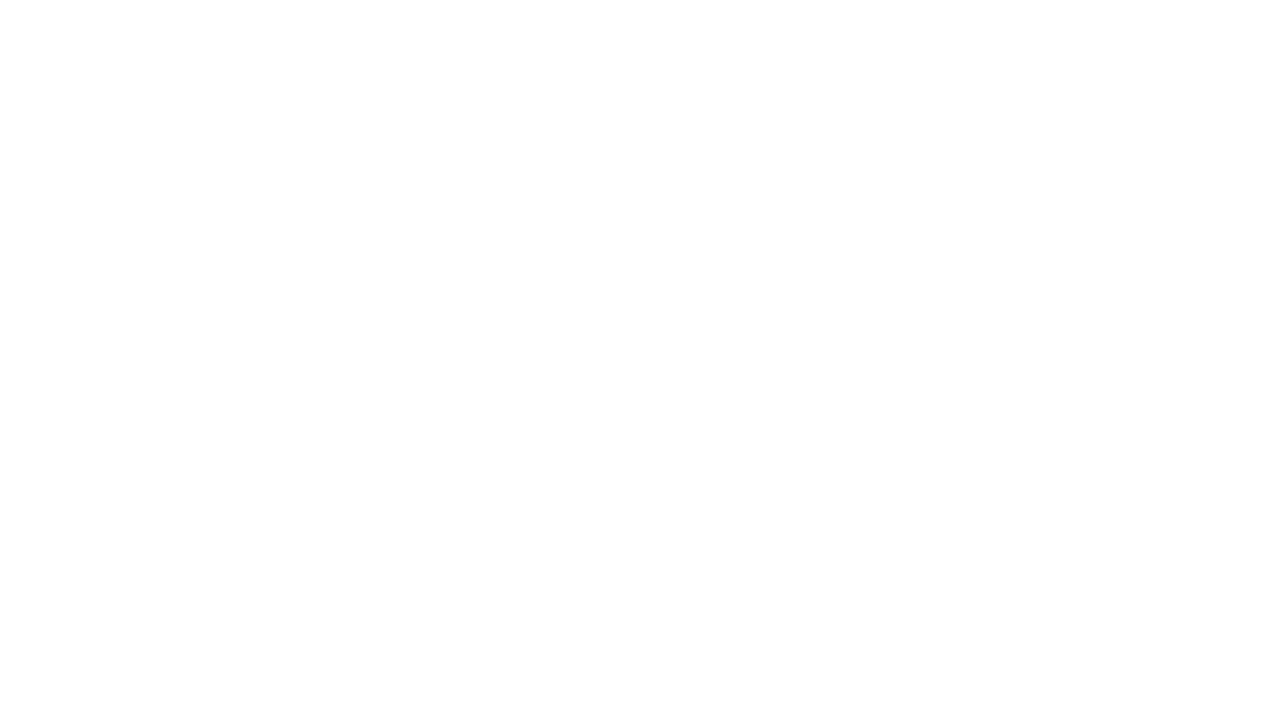
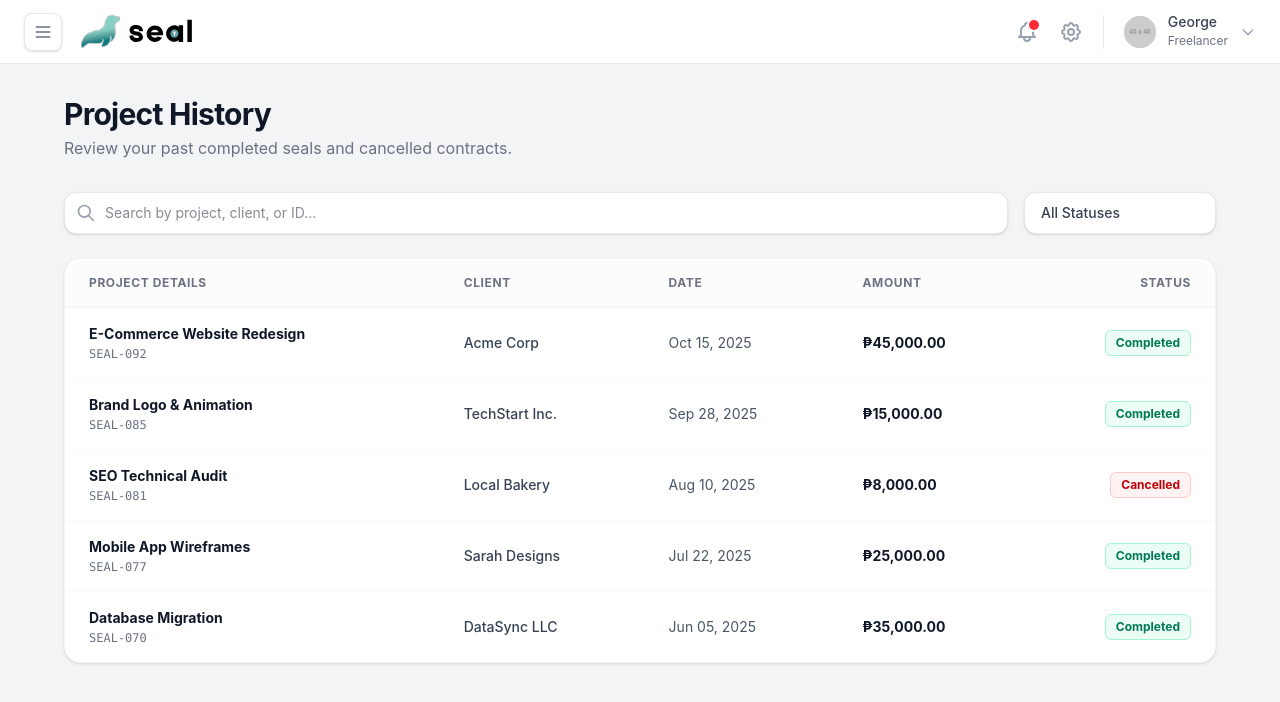
Before and after one commit to Georgebruh/Project_Seal, a Vue app: page /history in a window 1280 px wide. Before the commit this address had no page. Shown: the top 702 px of the page. Built offline with nearby package versions, Linux system fonts and the light colour scheme; the HTML template or start-up script is replaced by a standard one.

Commit message:
feat: implement project history page and connect sidebar link

```diff
--- a/src/components/Sidebar.vue
+++ b/src/components/Sidebar.vue
@@ -18,7 +18,7 @@ const navigation = computed(() => {
       { name: 'Dashboard', href: '/freelancer', icon: 'M3 12l2-2m0 0l7-7 7 7M5 10v10a1 1 0 001 1h3m10-11l2 2m-2-2v10a1 1 0 01-1 1h-3m-6 0a1 1 0 001-1v-4a1 1 0 011-1h2a1 1 0 011 1v4a1 1 0 001 1m-6 0h6' },
       { name: 'My Seals', href: '#', icon: 'M3 7v10a2 2 0 002 2h14a2 2 0 002-2V9a2 2 0 00-2-2h-6l-2-2H5a2 2 0 00-2 2z' },
       { name: 'Analytics', href: '#', icon: 'M9 19v-6a2 2 0 00-2-2H5a2 2 0 00-2 2v6a2 2 0 002 2h2a2 2 0 002-2zm0 0V9a2 2 0 012-2h2a2 2 0 012 2v10m-6 0a2 2 0 002 2h2a2 2 0 002-2m0 0V5a2 2 0 012-2h2a2 2 0 012-2h-2a2 2 0 01-2-2z' },
-      { name: 'History', href: '#', icon: 'M12 8v4l3 3m6-3a9 9 0 11-18 0 9 9 0 0118 0z' },
+      { name: 'History', href: '/history', icon: 'M12 8v4l3 3m6-3a9 9 0 11-18 0 9 9 0 0118 0z' },
     ]
   } else {
     // Client-specific tools
--- a/src/router/index.ts
+++ b/src/router/index.ts
@@ -21,11 +21,6 @@ const router = createRouter({
           name: 'freelancer-dashboard',
           component: () => import('@/views/FreelancerDashboard.vue')
         },
-      {
-          path: 'analytics',
-          name: 'analytics',
-          component: () => import('@/views/AnalyticsView.vue')
-        },
         {
           path: 'client',
           name: 'client-dashboard',
@@ -41,11 +36,15 @@ const router = createRouter({
           name: 'seal-detail',
           component: () => import('@/views/SealDetailView.vue')
         },
-
         {
           path: 'notifications',
           name: 'notifications',
           component: () => import('@/views/NotificationsView.vue')
+        },
+        {
+          path: 'history',
+          name: 'history',
+          component: () => import('@/views/HistoryView.vue')
         }
       ]
     }
--- /dev/null
+++ b/src/views/HistoryView.vue
@@ -0,0 +1,135 @@
+<script setup lang="ts">
+import { ref, computed, onMounted } from 'vue'
+
+const isLoading = ref(true)
+
+// Mock Data for past projects
+const historyRecords = ref<any[]>([])
+const searchQuery = ref('')
+const filterStatus = ref('all') // all, completed, cancelled
+
+onMounted(() => {
+  // Simulate fetching history from Supabase
+  setTimeout(() => {
+    historyRecords.value = [
+      { id: 'SEAL-092', title: 'E-Commerce Website Redesign', client: 'Acme Corp', dateCompleted: 'Oct 15, 2025', amount: 45000, status: 'completed' },
+      { id: 'SEAL-085', title: 'Brand Logo & Animation', client: 'TechStart Inc.', dateCompleted: 'Sep 28, 2025', amount: 15000, status: 'completed' },
+      { id: 'SEAL-081', title: 'SEO Technical Audit', client: 'Local Bakery', dateCompleted: 'Aug 10, 2025', amount: 8000, status: 'cancelled' },
+      { id: 'SEAL-077', title: 'Mobile App Wireframes', client: 'Sarah Designs', dateCompleted: 'Jul 22, 2025', amount: 25000, status: 'completed' },
+      { id: 'SEAL-070', title: 'Database Migration', client: 'DataSync LLC', dateCompleted: 'Jun 05, 2025', amount: 35000, status: 'completed' },
+    ]
+    isLoading.value = false
+  }, 600)
+})
+
+// Filter logic
+const filteredHistory = computed(() => {
+  return historyRecords.value.filter(record => {
+    const matchesSearch = record.title.toLowerCase().includes(searchQuery.value.toLowerCase()) ||
+                          record.client.toLowerCase().includes(searchQuery.value.toLowerCase()) ||
+                          record.id.toLowerCase().includes(searchQuery.value.toLowerCase())
+    const matchesStatus = filterStatus.value === 'all' || record.status === filterStatus.value
+    return matchesSearch && matchesStatus
+  })
+})
+
+const formatCurrency = (amount: number) => {
+  return `₱${amount.toLocaleString('en-US', { minimumFractionDigits: 2 })}`
+}
+
+const getStatusBadge = (status: string) => {
+  if (status === 'completed') return 'bg-emerald-50 text-emerald-700 border-emerald-200'
+  if (status === 'cancelled') return 'bg-red-50 text-red-700 border-red-200'
+  return 'bg-gray-50 text-gray-700 border-gray-200'
+}
+</script>
+
+<template>
+  <div class="max-w-6xl mx-auto pb-12">
+
+    <div class="mb-8">
+      <h2 class="text-3xl font-bold text-gray-900 tracking-tight">Project History</h2>
+      <p class="text-gray-500 mt-1">Review your past completed seals and cancelled contracts.</p>
+    </div>
+
+    <div class="flex flex-col sm:flex-row gap-4 mb-6">
+      <div class="relative flex-1">
+        <div class="absolute inset-y-0 left-0 pl-3 flex items-center pointer-events-none">
+          <svg class="w-5 h-5 text-gray-400" fill="none" stroke="currentColor" viewBox="0 0 24 24"><path stroke-linecap="round" stroke-linejoin="round" stroke-width="2" d="M21 21l-6-6m2-5a7 7 0 11-14 0 7 7 0 0114 0z"></path></svg>
+        </div>
+        <input
+          v-model="searchQuery"
+          type="text"
+          placeholder="Search by project, client, or ID..."
+          class="w-full pl-10 pr-4 py-2.5 bg-white border border-gray-200 rounded-xl focus:outline-none focus:ring-2 focus:ring-seal-teal/50 focus:border-seal-teal transition-all shadow-sm text-sm"
+        />
+      </div>
+
+      <div class="sm:w-48 shrink-0">
+        <select
+          v-model="filterStatus"
+          class="w-full px-4 py-2.5 bg-white border border-gray-200 rounded-xl focus:outline-none focus:ring-2 focus:ring-seal-teal/50 focus:border-seal-teal shadow-sm text-sm text-gray-700 font-medium appearance-none"
+        >
+          <option value="all">All Statuses</option>
+          <option value="completed">Completed</option>
+          <option value="cancelled">Cancelled</option>
+        </select>
+      </div>
+    </div>
+
+    <div v-if="isLoading" class="flex justify-center items-center h-64 bg-white rounded-2xl border border-gray-100 shadow-sm">
+      <svg class="animate-spin h-8 w-8 text-seal-teal" xmlns="http://www.w3.org/2000/svg" fill="none" viewBox="0 0 24 24"><circle class="opacity-25" cx="12" cy="12" r="10" stroke="currentColor" stroke-width="4"></circle><path class="opacity-75" fill="currentColor" d="M4 12a8 8 0 018-8V0C5.373 0 0 5.373 0 12h4zm2 5.291A7.962 7.962 0 014 12H0c0 3.042 1.135 5.824 3 7.938l3-2.647z"></path></svg>
+    </div>
+
+    <div v-else class="bg-white rounded-2xl border border-gray-100 shadow-sm overflow-hidden">
+      <div class="overflow-x-auto">
+        <table class="w-full text-left border-collapse">
+          <thead>
+            <tr class="bg-gray-50/50 border-b border-gray-100 text-xs text-gray-500 uppercase tracking-wider">
+              <th class="px-6 py-4 font-bold">Project Details</th>
+              <th class="px-6 py-4 font-bold">Client</th>
+              <th class="px-6 py-4 font-bold">Date</th>
+              <th class="px-6 py-4 font-bold">Amount</th>
+              <th class="px-6 py-4 font-bold text-right">Status</th>
+            </tr>
+          </thead>
+          <tbody class="text-sm divide-y divide-gray-50">
+            <tr v-for="record in filteredHistory" :key="record.id" class="hover:bg-gray-50/50 transition-colors">
+
+              <td class="px-6 py-4">
+                <p class="font-bold text-gray-900">{{ record.title }}</p>
+                <p class="text-xs text-gray-500 mt-0.5 font-mono">{{ record.id }}</p>
+              </td>
+
+              <td class="px-6 py-4">
+                <p class="font-medium text-gray-700">{{ record.client }}</p>
+              </td>
+
+              <td class="px-6 py-4">
+                <p class="text-gray-600">{{ record.dateCompleted }}</p>
+              </td>
+
+              <td class="px-6 py-4">
+                <p class="font-bold text-gray-900">{{ formatCurrency(record.amount) }}</p>
+              </td>
+
+              <td class="px-6 py-4 text-right">
+                <span :class="['px-2.5 py-1 text-xs font-bold rounded-md border capitalize inline-block', getStatusBadge(record.status)]">
+                  {{ record.status }}
+                </span>
+              </td>
+
+            </tr>
+          </tbody>
+        </table>
+      </div>
+
+      <div v-if="filteredHistory.length === 0" class="p-12 text-center">
+        <svg class="w-12 h-12 mx-auto text-gray-300 mb-3" fill="none" stroke="currentColor" viewBox="0 0 24 24"><path stroke-linecap="round" stroke-linejoin="round" stroke-width="2" d="M9 12h6m-6 4h6m2 5H7a2 2 0 01-2-2V5a2 2 0 012-2h5.586a1 1 0 01.707.293l5.414 5.414a1 1 0 01.293.707V19a2 2 0 01-2 2z"></path></svg>
+        <p class="text-gray-500 font-medium">No records found</p>
+        <p class="text-sm text-gray-400 mt-1">Try adjusting your search or filters.</p>
+      </div>
+    </div>
+
+  </div>
+</template>
```
